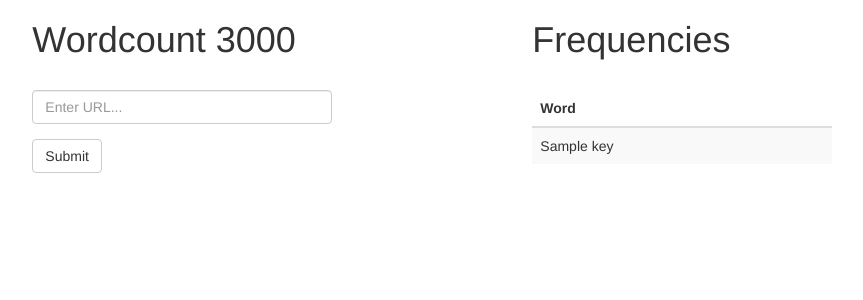
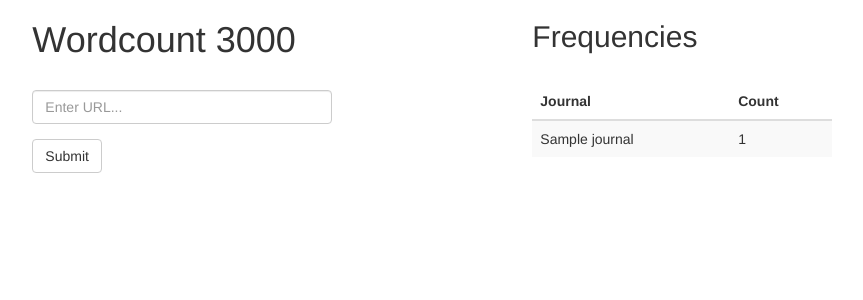
Before and after one commit to sxk1031/heroku-flask, a Flask app: template templates/index.html in a window 1280 px wide. Shown: the top 300 px of the page, without its empty margins (206-1069 px from the left). Run offline with Flask 2, Linux system fonts and the light colour scheme; the template is opened without the code that fills it: most values are stand-ins (such as "Sample title", 1, 10 or a date in 2020); some libraries are stand-ins or nearby versions.

Commit message:
top journals output

```diff
--- a/app.py
+++ b/app.py
@@ -56,10 +56,10 @@ def index():
 					auth_sw = 0
 				if (string == 'Journal ref:'):
 					journal_sw = 1
-			results=unique_authors
-			top_authors = Counter(unique_authors).most_common(1000)
+#			results=unique_authors
+			top_journals = Counter(journal_list).most_common(25)
 #			results = {'a':1, 'b':2, 'c':3}
-#			results=top_authors
+			results = top_journals
 #			print(top_authors[-20:])
 		except:
 			errors.append('url not found')
--- a/templates/index.html
+++ b/templates/index.html
@@ -30,18 +30,20 @@
         </div>
         <div class="col-sm-5 col-sm-offset-1">
           {% if results %}
-            <h1>Frequencies</h1>
+            <h2>Frequencies</h2>
             <br>
             <div id="results">
               <table class="table table-striped" style="max-width: 300px;">
                 <thead>
                   <tr>
-                    <th>Word</th>
+                    <th>Journal</th>
+                    <th>Count</th>
                   </tr>
                 </thead>
-                {% for key in results%}
+                {% for journal, count in results%}
                   <tr>
-                    <td>{{ key }}</td>
+                    <td>{{ journal }}</td>
+                    <td>{{ count }}</td>
                   </tr>
                 {% endfor %}
               </table>
```
